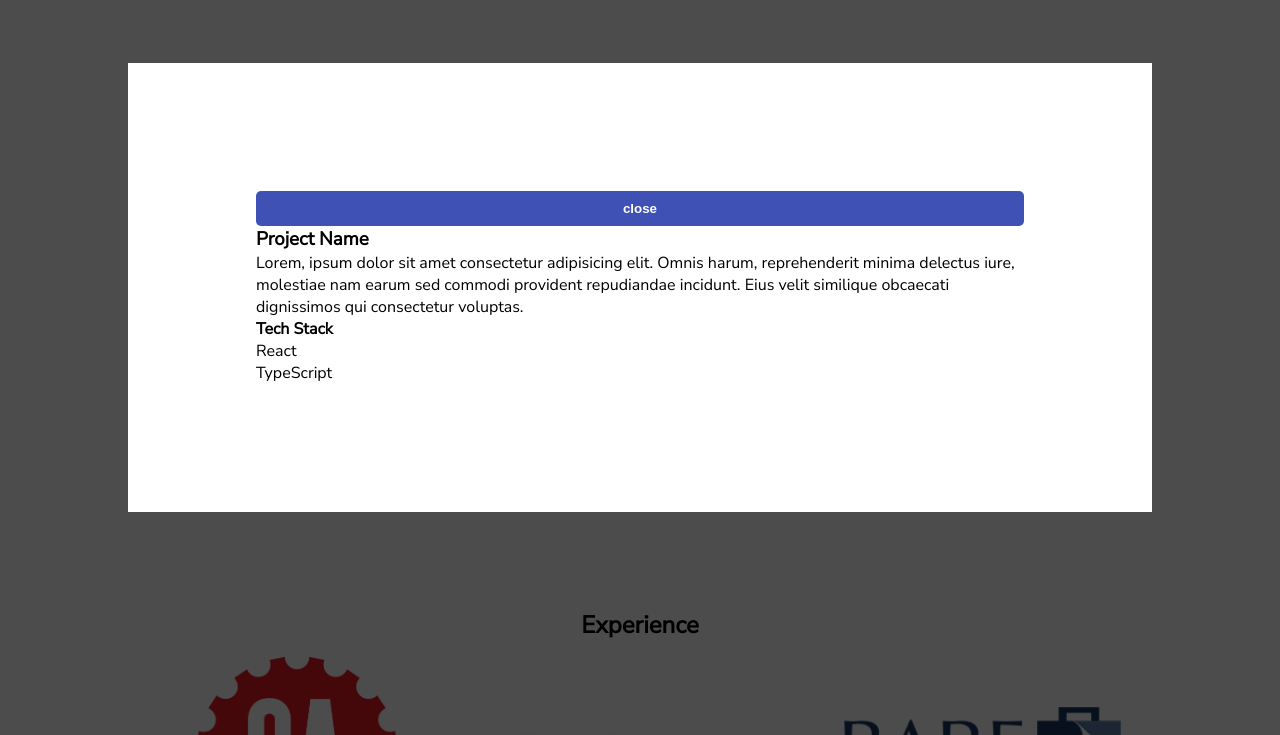
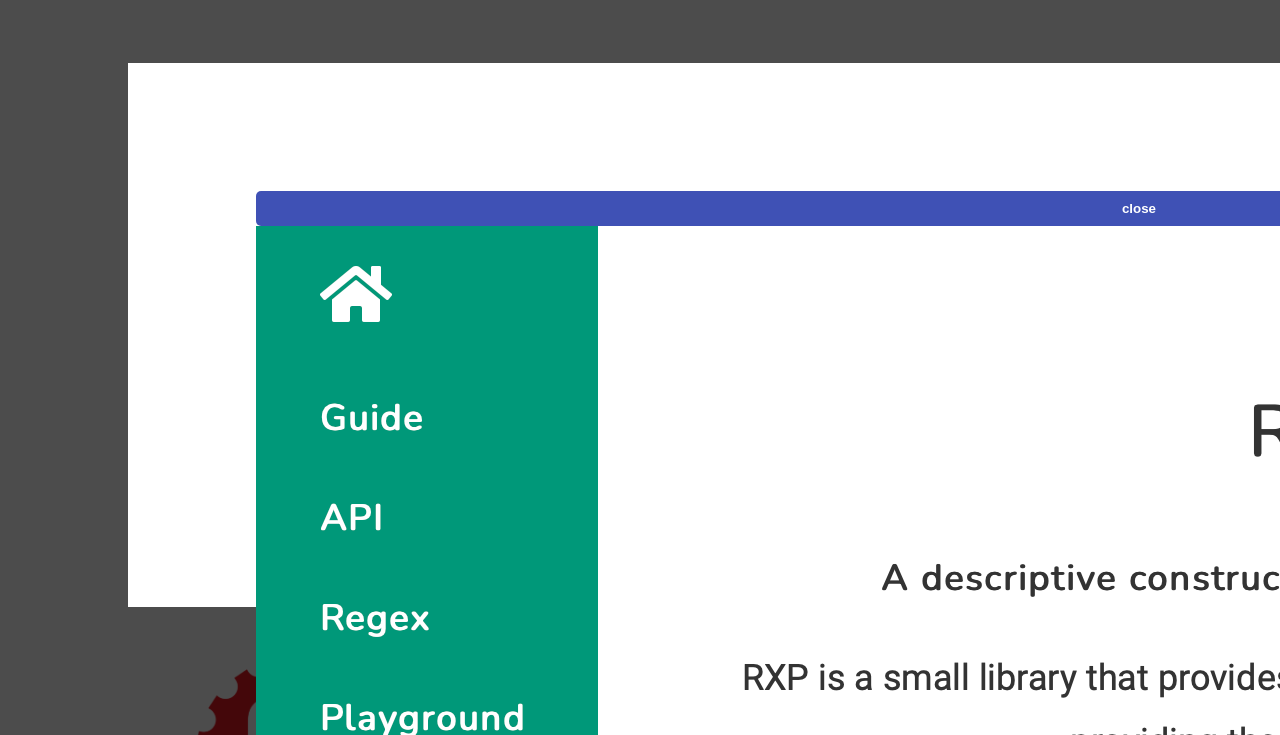
Before and after one commit to jt-rose/portfolio, a website with bundled scripts: page index.html in a window 1280 px wide. Both pictures are taken after a click on the element "RXP". Shown: the part 1467-2202 px from the top of the page. Built offline with nearby package versions, Linux system fonts and the light colour scheme; files whose address does not match are found by name.

Commit message:
change modal activation to use class

```diff
--- a/index.html
+++ b/index.html
@@ -114,17 +114,18 @@
       <div id="projects-modal">
         <div id="inner-projects-modal">
           <button id="close-projects-modal-btn">close</button>
-          <h3>Project Name</h3>
+          <img src="./assets/projects/rxp-1.png" alt="RXP homepage" />
+          <h3>RXP</h3>
           <p>
-            Lorem, ipsum dolor sit amet consectetur adipisicing elit. Omnis
-            harum, reprehenderit minima delectus iure, molestiae nam earum sed
-            commodi provident repudiandae incidunt. Eius velit similique
-            obcaecati dignissimos qui consectetur voluptas.
+            RXP is an NPM library that aims to make regex easy to read, write,
+            and modify. The RXP website provides full documentation, a regex
+            cheat sheet, and a live code playground.
           </p>
           <h4>Tech Stack</h4>
           <ul>
+            <li>TypeScript</li>
             <li>React</li>
-            <li>TypeScript</li>
+            <li>NextJS</li>
           </ul>
         </div>
       </div>
--- a/sass/sections/projects/_modal.scss
+++ b/sass/sections/projects/_modal.scss
@@ -9,6 +9,10 @@
   display: none;
 }
 
+#projects-modal.active {
+  display: flex;
+}
+
 #inner-projects-modal {
   background-color: #fff;
   margin: 10%;
--- a/src/index.ts
+++ b/src/index.ts
@@ -14,19 +14,19 @@ $(() => {
   /* -------------------------------------------------------------------------- */
 
   $rxpPreview.on("click", () => {
-    $projectsModal.css("display", "block");
+    $projectsModal.addClass("active");
   });
 
   $cleanBlogPreview.on("click", () => {
-    $projectsModal.css("display", "block");
+    $projectsModal.addClass("active");
   });
 
   $2dalooPreview.on("click", () => {
-    $projectsModal.css("display", "block");
+    $projectsModal.addClass("active");
   });
 
   $closeProjectsModalBtn.on("click", () => {
-    $projectsModal.css("display", "none");
+    $projectsModal.removeClass("active");
   });
 
   /* -------------------------------------------------------------------------- */
```
Also changed, not shown: build/index.js, styles/styles.css, 1 other file.
